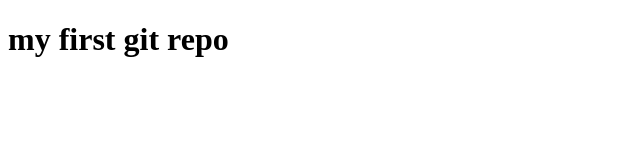
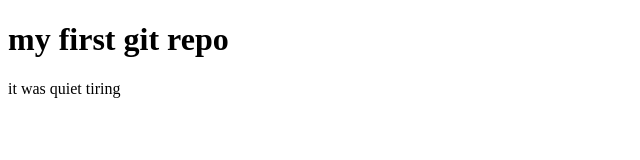
Before and after one commit to farihaa1/first-github-repo, a plain HTML site: page index.html in a window 1280 px wide. Shown: the whole page, without its empty margins (0-640 px from the left). Drawn offline with Linux system fonts and the light colour scheme.

Commit message:
added the first blog

```diff
--- a/index.html
+++ b/index.html
@@ -7,5 +7,6 @@
 </head>
 <body>
     <h1>my first git repo</h1>
+    <p> it was quiet tiring</p>
 </body>
 </html>
```
